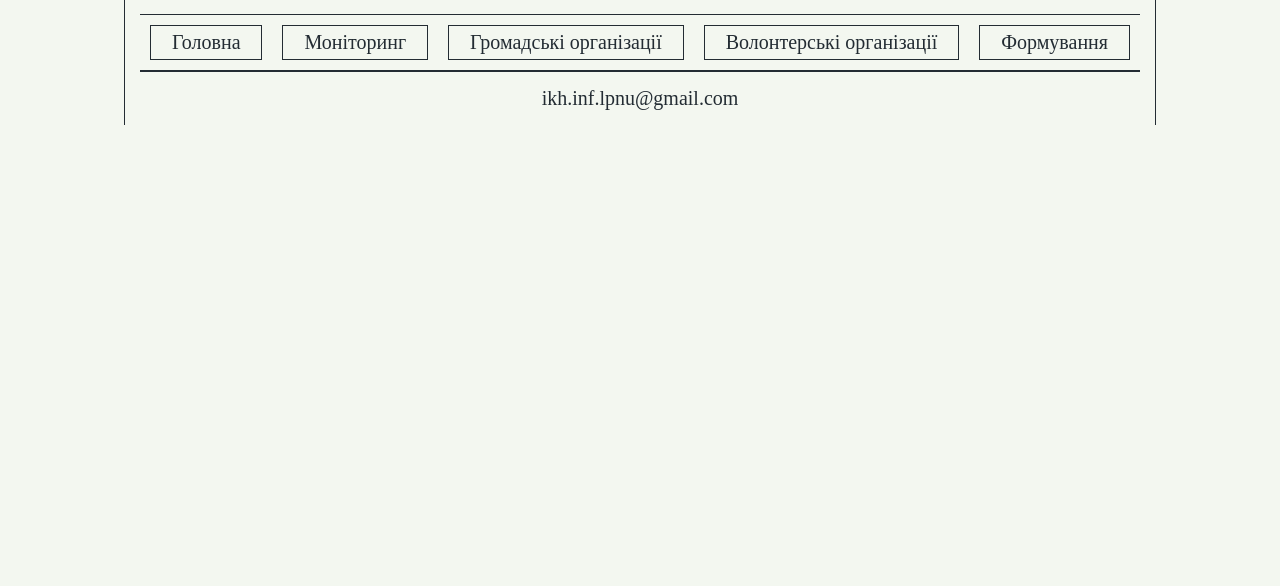
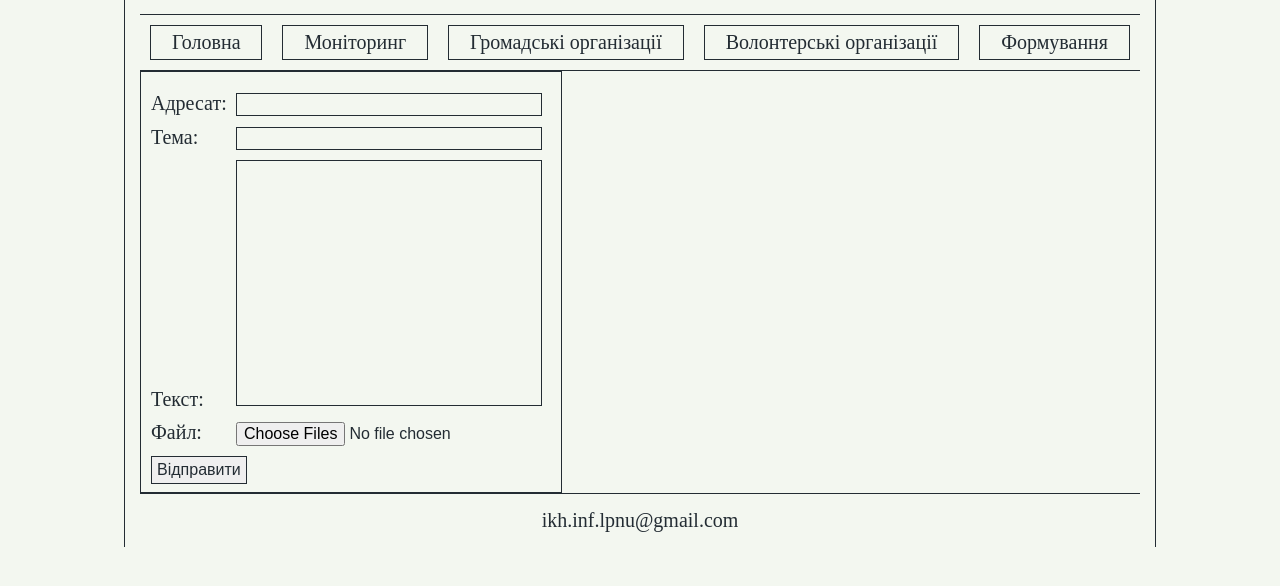
Before and after one commit to sofiiahutsaliuk/ikh, a plain HTML site: page volorg.html in a window 1280 px wide. Shown: the part 86-672 px from the top of the page. Drawn offline with Linux system fonts and the light colour scheme.

Commit message:
send mail form done

```diff
--- a/style.css
+++ b/style.css
@@ -71,7 +71,6 @@ h2{
 }
 
 /* #endregion */
-
 
 /* #region footer*/
 footer{
@@ -154,8 +153,6 @@ footer a:hover, footer a:active{
 .monitor_news input{
     height:25px;
     font-size: 18px;
-    text-decoration: none;
-    font-weight: normal;
     padding:2px 4px;
     line-height: 18px;
     box-sizing: content-box;
@@ -166,11 +163,17 @@ footer a:hover, footer a:active{
 
 }
 
+.monitor_news input:hover{
+    color: #916953;
+    border:1px solid #916953;
+}
+
 .monitor_news input:active{
-    color: #f3f7f0;
     background-color: #232c33;
     border:1px solid #232c33;
+    color: #f3f7f0;
 }
+
 
 .link_container{
     width:700px;
@@ -178,3 +181,63 @@ footer a:hover, footer a:active{
 
 
 /* #endregion */
+
+/* #region grom_vol_org */
+
+.send_mail{
+    width:400px;
+    height:400px;
+    border:1px solid #232c33;
+    padding:10px;
+}
+
+.send_mail label{
+    width:80px;
+    display: inline-block;
+}
+
+.form_row{
+    margin:10px 0 0 0;
+    box-sizing: content-box;
+}
+
+.send_mail input, .send_mail textarea{
+    font-size:16px;
+    line-height: 16px;
+}
+
+.send_mail input[type=text], .send_mail input[type=email], .send_mail textarea{
+    font-size:14px;
+    line-height: 14px;
+    box-sizing: content-box;
+    border:1px solid #232c33;
+    background-color: #f3f7f0;
+    font-family:Georgia, 'Times New Roman', Times, serif;
+    width:300px;
+}
+
+.send_mail textarea{
+    height:240px;
+    resize: none;
+}
+
+.send_mail input[type=button]{
+    border:1px solid #232c33;
+    padding:5px;
+    margin-top:10px;
+    flex-grow: 1;
+    text-align:center;
+}
+
+.send_mail input[type=button]:hover{
+    color: #916953;
+    border:1px solid #916953;
+}
+
+.send_mail input[type=button]:active{
+    color: #f3f7f0;
+    background-color: #232c33;
+    border:1px solid #232c33;
+}
+
+/* #endregion */
--- a/volorg.html
+++ b/volorg.html
@@ -25,7 +25,31 @@
         </div>
 
         <div class="content">
+            <form class="send_mail" id="vol_org_mail_form">
 
+                <div class="form_row">
+                    <label for="vol_mail">Адресат:</label>
+                    <input type="email"  id="vol_mail" name="vol_mail" required/><br>
+                </div>
+
+                <div class="form_row">
+                    <label for="vol_theme">Тема: </label>
+                    <input type="text"  id="vol_theme" name="vol_theme" required/><br>
+                </div>
+
+                <div class="form_row">
+                    <label for="vol_body">Текст: </label>
+                    <textarea form="vol_org_mail_form" id="vol_body" name="vol_body"></textarea><br>
+                </div>
+
+                <div class="form_row">
+                    <label for="vol_file">Файл: </label>
+                    <input type="file" id="vol_file" name="vol_file" multiple /><br>
+                </div>
+
+                <input type="button" id="vol_submit" class="vol_submit" value="Відправити" />
+
+            </form>
         </div>
 
         <footer>
```
Also changed, not shown: gromorg.html (+24 -0 lines).
